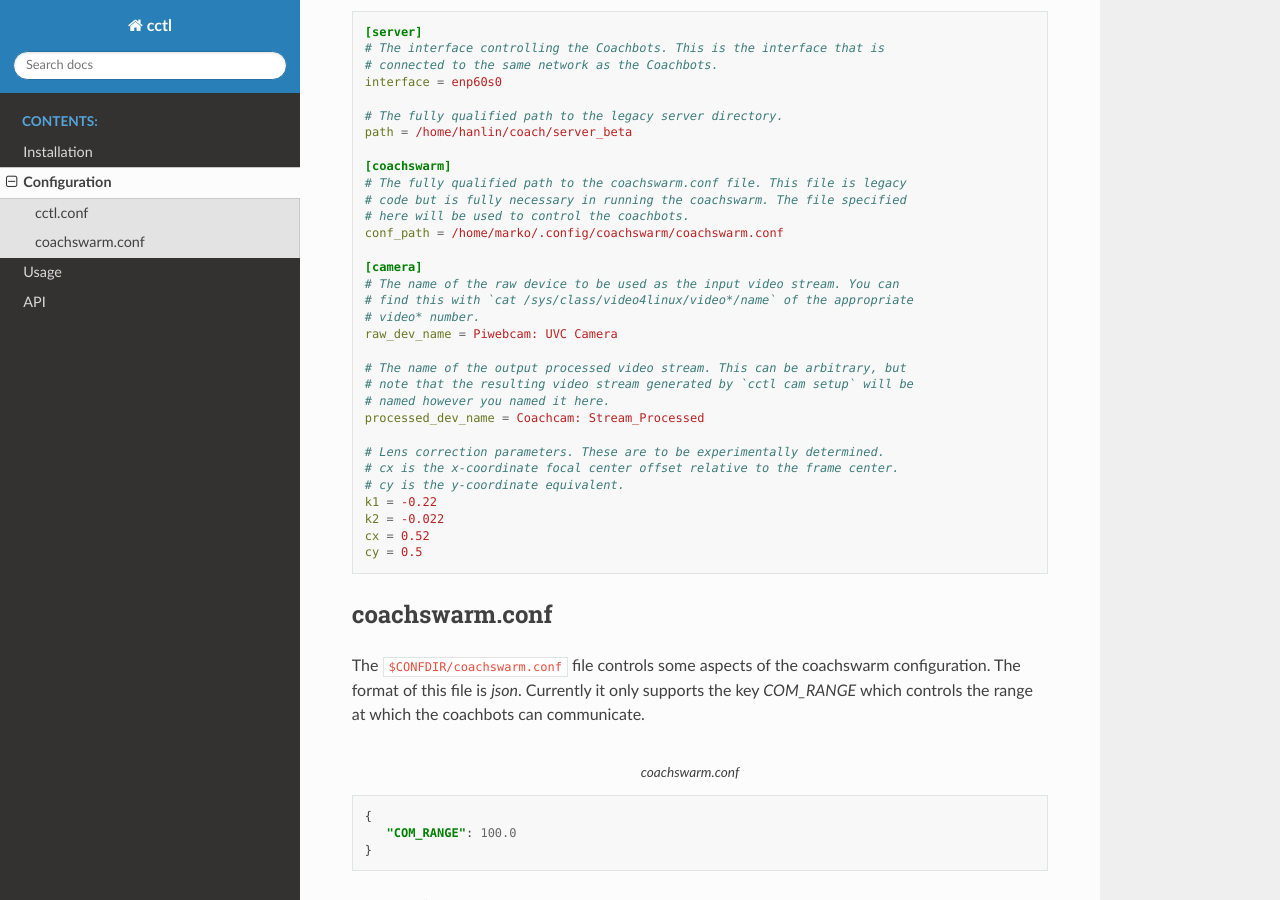
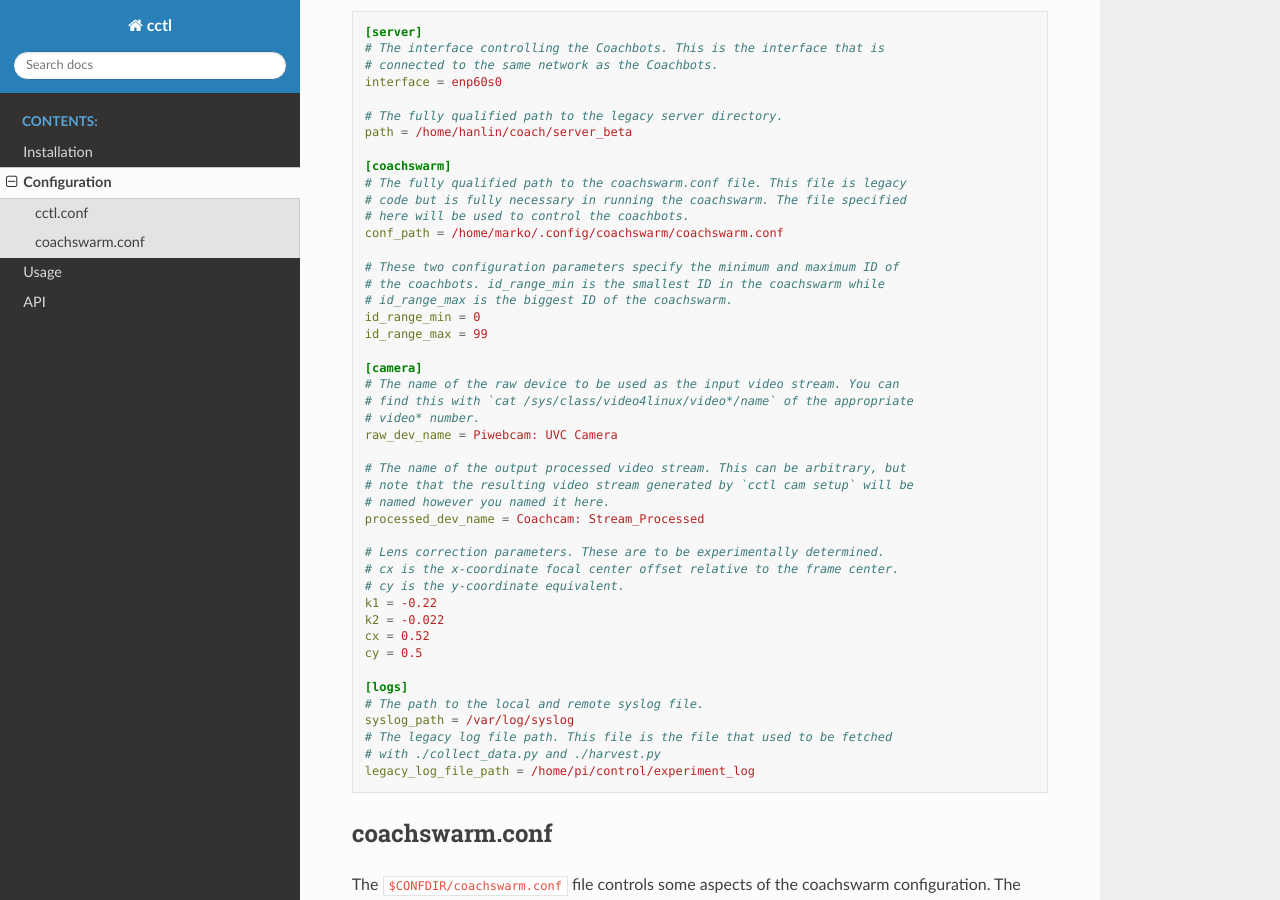
Before and after one commit to coachbots/cctl, a Sphinx documentation site: the page built from docs/source/configuration.rst, in a window 1280 px wide and 900 px high, scrolled down 620 px. Built offline with Sphinx 7.4.7 and the Read the Docs theme 2.0.0, drawn with Linux system fonts in a browser that asks for light colours.

Commit message:
Updated configuration docs

```diff
--- a/docs/source/configuration.rst
+++ b/docs/source/configuration.rst
@@ -37,6 +37,12 @@ is an example file with all supported keys.
    # here will be used to control the coachbots.
    conf_path = /home/marko/.config/coachswarm/coachswarm.conf
 
+   # These two configuration parameters specify the minimum and maximum ID of
+   # the coachbots. id_range_min is the smallest ID in the coachswarm while
+   # id_range_max is the biggest ID of the coachswarm.
+   id_range_min = 0
+   id_range_max = 99
+
    [camera]
    # The name of the raw device to be used as the input video stream. You can
    # find this with `cat /sys/class/video4linux/video*/name` of the appropriate
@@ -56,6 +62,13 @@ is an example file with all supported keys.
    cx = 0.52
    cy = 0.5
 
+   [logs]
+   # The path to the local and remote syslog file.
+   syslog_path = /var/log/syslog
+   # The legacy log file path. This file is the file that used to be fetched
+   # with ./collect_data.py and ./harvest.py
+   legacy_log_file_path = /home/pi/control/experiment_log
+
 coachswarm.conf
 ---------------
 
```
Also changed, not shown: README.md (+5 -0 lines).
